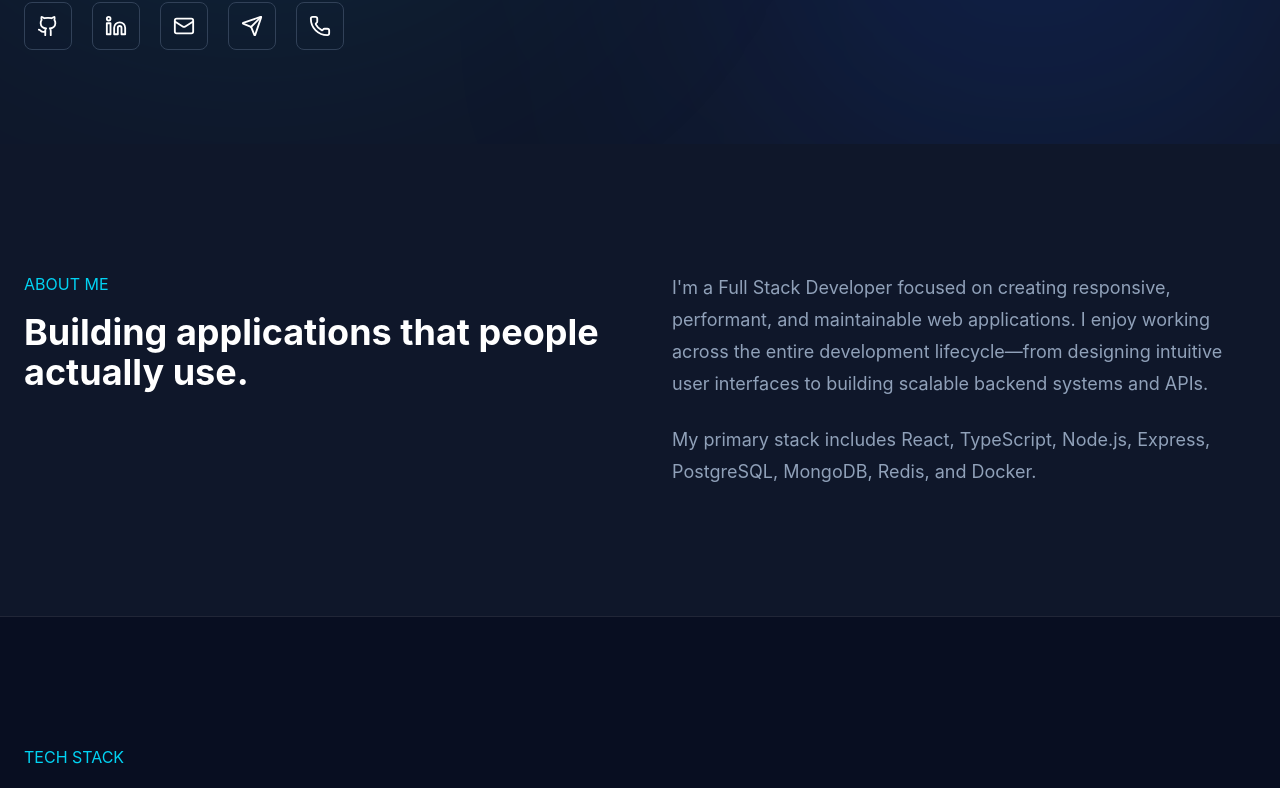
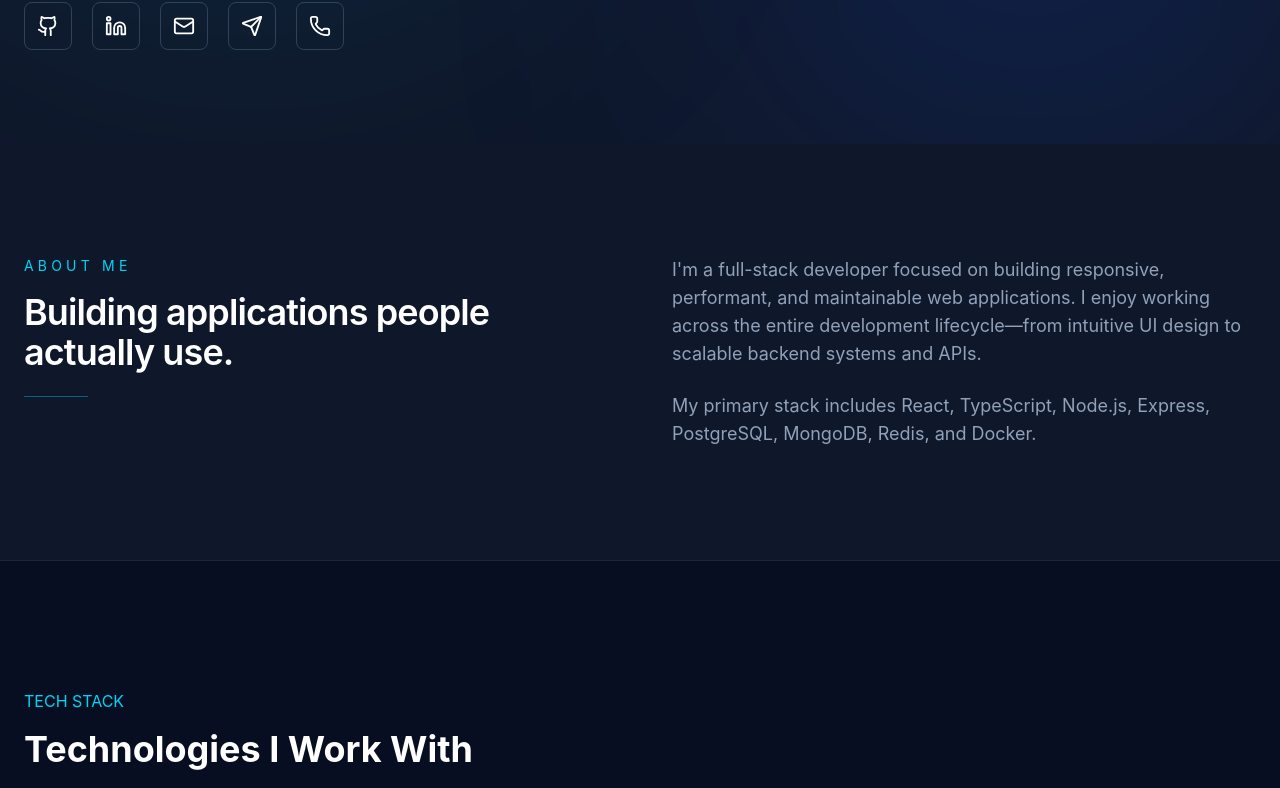
Before and after one commit to matusalasana/SNX, a React (Vite) app in the folder client/: page / in a window 1280 px wide. Shown: the part 649-1437 px from the top of the page. Built offline with nearby package versions, Linux system fonts and the light colour scheme.

Commit message:
style(home): add styling to about me text

```diff
--- /dev/null
+++ b/client/src/components/home/AboutMe.tsx
@@ -0,0 +1,37 @@
+const AboutMe = () => {
+  return (
+    <section id="about" className="mx-auto max-w-7xl px-6 py-28">
+      <div className="grid gap-16 lg:grid-cols-2 lg:items-start">
+        {/* Left */}
+        <div>
+          <p className="mb-4 text-sm tracking-[0.3em] text-cyan-400 uppercase">
+            About Me
+          </p>
+
+          <h2 className="text-3xl font-semibold tracking-tight text-white md:text-4xl">
+            Building applications people actually use.
+          </h2>
+
+          <div className="mt-6 h-px w-16 bg-cyan-400/40" />
+        </div>
+
+        {/* Right */}
+        <div className="space-y-6">
+          <p className="text-base leading-7 text-slate-400 md:text-lg">
+            I'm a full-stack developer focused on building responsive,
+            performant, and maintainable web applications. I enjoy working
+            across the entire development lifecycle—from intuitive UI design
+            to scalable backend systems and APIs.
+          </p>
+
+          <p className="text-base leading-7 text-slate-400 md:text-lg">
+            My primary stack includes React, TypeScript, Node.js, Express,
+            PostgreSQL, MongoDB, Redis, and Docker.
+          </p>
+        </div>
+      </div>
+    </section>
+  )
+}
+
+export default AboutMe
--- a/client/src/pages/public/Home.tsx
+++ b/client/src/pages/public/Home.tsx
@@ -3,6 +3,7 @@ import  Summary  from "../../components/home/Summary";
 import  Title  from "../../components/common/Title";
 import  Buttons  from "../../components/home/Buttons";
 import  SocialMedias  from "../../components/home/SocialMedias";
+import  AboutMe  from "../../components/home/AboutMe";
 
 export default function HomePage() {
   const skills = [
@@ -55,33 +56,7 @@ export default function HomePage() {
 
         </div>
       </section>
-
-      {/* ABOUT */}
-      <section id="about" className="mx-auto max-w-7xl px-6 py-32">
-        <div className="grid gap-16 lg:grid-cols-2">
-          <div>
-            <p className="mb-4 text-cyan-400">ABOUT ME</p>
-
-            <h2 className="text-4xl font-bold">
-              Building applications that people actually use.
-            </h2>
-          </div>
-
-          <div>
-            <p className="text-lg leading-8 text-slate-400">
-              I'm a Full Stack Developer focused on creating responsive,
-              performant, and maintainable web applications. I enjoy working
-              across the entire development lifecycle—from designing intuitive
-              user interfaces to building scalable backend systems and APIs.
-            </p>
-
-            <p className="mt-6 text-lg leading-8 text-slate-400">
-              My primary stack includes React, TypeScript, Node.js, Express,
-              PostgreSQL, MongoDB, Redis, and Docker.
-            </p>
-          </div>
-        </div>
-      </section>
+      <AboutMe />
 
       {/* SKILLS */}
       <section
```
